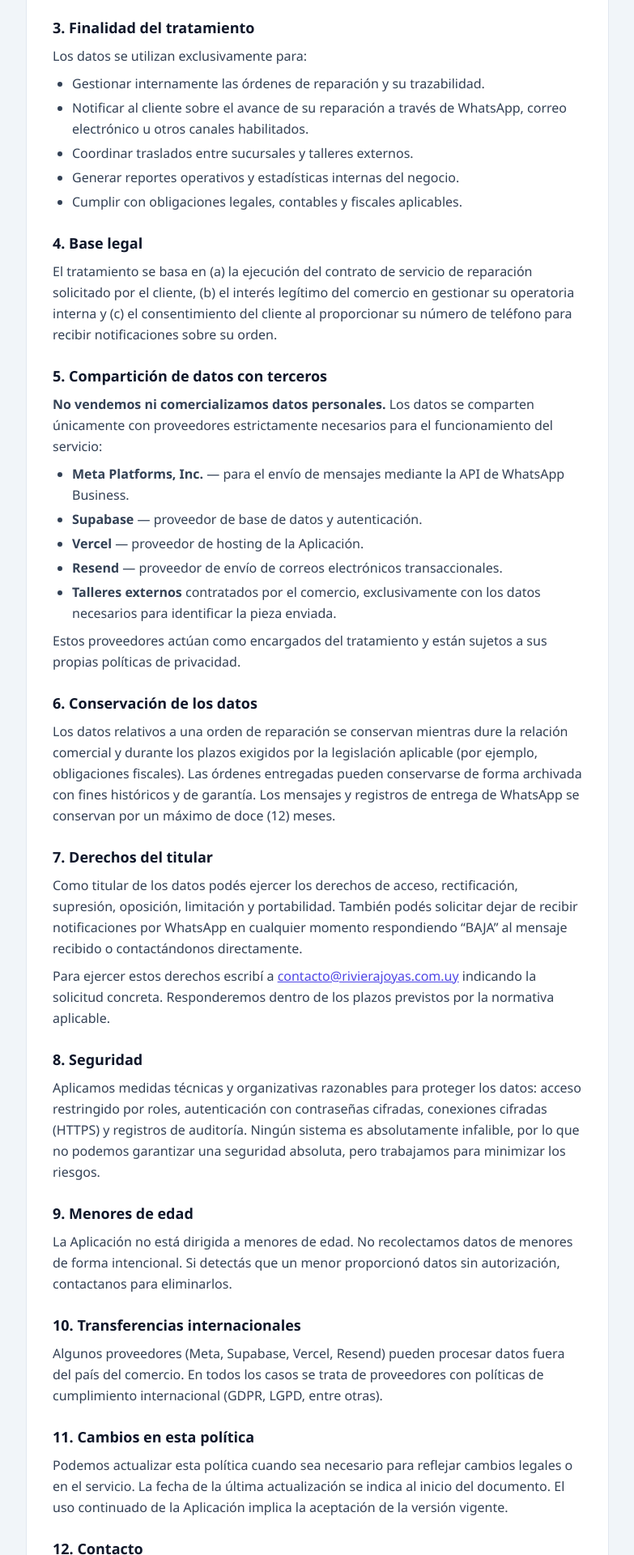
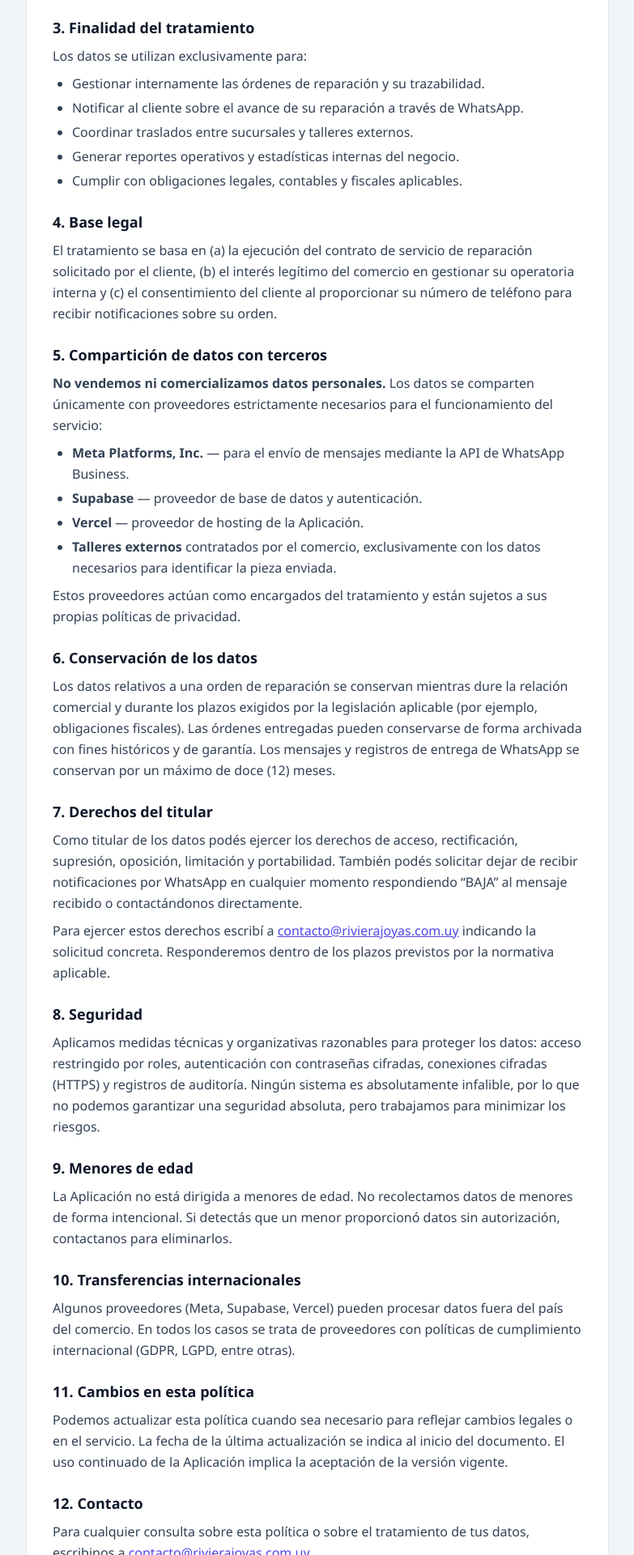
Before and after one commit to jcaetano29/repairtracker, a Next.js app: page /privacy in a window 1280 px wide. Shown: the part 940-2860 px from the top of the page at 81% size, without its empty margins (248-1031 px from the left). Built offline with nearby package versions, Linux system fonts and the light colour scheme.

Commit message:
chore: remove Resend mentions from privacy policy

```diff
--- a/app/privacy/page.js
+++ b/app/privacy/page.js
@@ -83,8 +83,7 @@ export default function PrivacyPolicyPage() {
             <ul className="list-disc pl-6 space-y-1">
               <li>Gestionar internamente las órdenes de reparación y su trazabilidad.</li>
               <li>
-                Notificar al cliente sobre el avance de su reparación a través de WhatsApp, correo
-                electrónico u otros canales habilitados.
+                Notificar al cliente sobre el avance de su reparación a través de WhatsApp.
               </li>
               <li>Coordinar traslados entre sucursales y talleres externos.</li>
               <li>Generar reportes operativos y estadísticas internas del negocio.</li>
@@ -118,9 +117,6 @@ export default function PrivacyPolicyPage() {
               </li>
               <li>
                 <strong>Vercel</strong> — proveedor de hosting de la Aplicación.
-              </li>
-              <li>
-                <strong>Resend</strong> — proveedor de envío de correos electrónicos transaccionales.
               </li>
               <li>
                 <strong>Talleres externos</strong> contratados por el comercio, exclusivamente con
@@ -183,9 +179,9 @@ export default function PrivacyPolicyPage() {
           <section className="space-y-2">
             <h3 className="text-lg font-bold text-slate-900">10. Transferencias internacionales</h3>
             <p>
-              Algunos proveedores (Meta, Supabase, Vercel, Resend) pueden procesar datos fuera del
-              país del comercio. En todos los casos se trata de proveedores con políticas de
-              cumplimiento internacional (GDPR, LGPD, entre otras).
+              Algunos proveedores (Meta, Supabase, Vercel) pueden procesar datos fuera del país del
+              comercio. En todos los casos se trata de proveedores con políticas de cumplimiento
+              internacional (GDPR, LGPD, entre otras).
             </p>
           </section>
 
```
